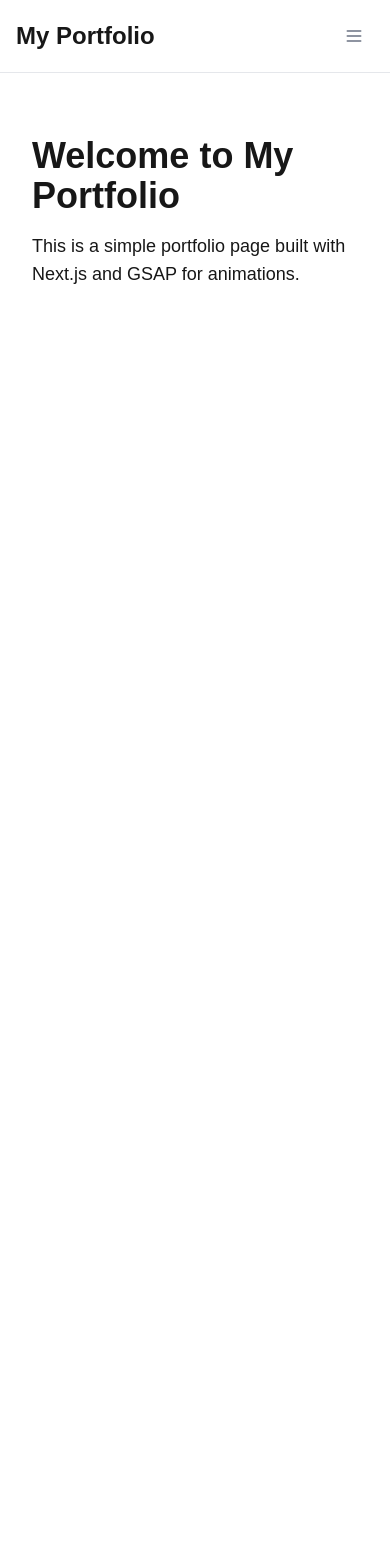
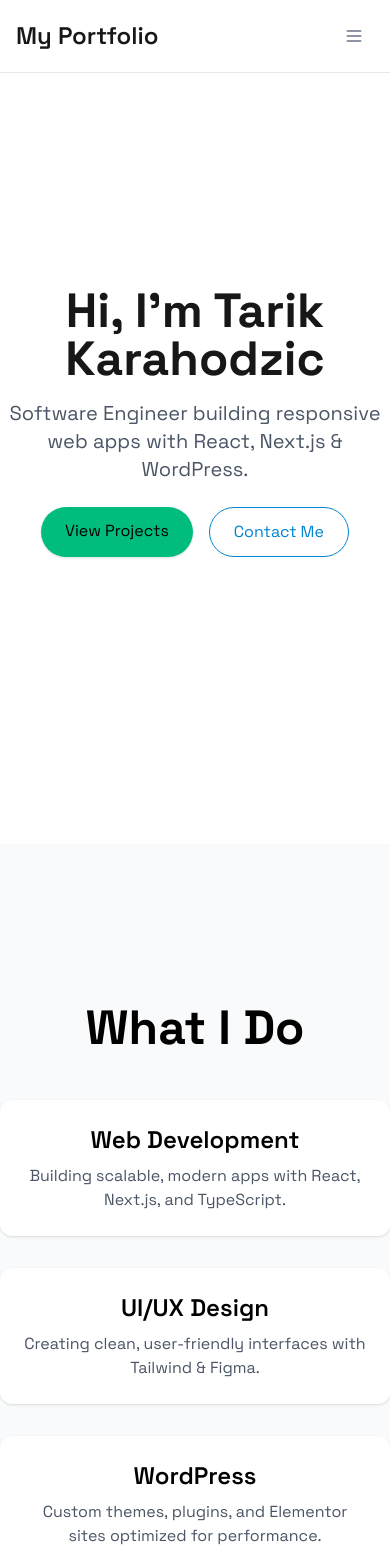
Before and after one commit to TarikKarahodzic/portfolio-website, a Next.js app: page / in a window 390 px wide. Shown: the top 1561 px of the page. Before the commit the page ends 844 px from the top, so only its background shows below. Built offline with nearby package versions, Linux system fonts and the light colour scheme.

Commit message:
Added stuff to homepage

```diff
--- a/app/about/page.tsx
+++ b/app/about/page.tsx
@@ -74,7 +74,7 @@ export default function Page() {
                   <div className="absolute left-1/2 z-10 -translate-x-1/2">
                     {/* arm from line to card */}
                     <span
-                      className={`absolute top-1/2 -translate-y-1/2 ${isLeft ? "left-3" : "right-3"} h-0.5 w-14 bg-white/40`}
+                      className={`absolute top-1/2 -translate-y-1/2 ${isLeft ? "right-3" : "left-3"} h-0.5 w-14 bg-white/40`}
                       aria-hidden
                     />
                     {/* main dot */}
--- a/app/layout.tsx
+++ b/app/layout.tsx
@@ -13,8 +13,8 @@ export const metadata = {
 
 export default function RootLayout({ children }) {
   return (
-    <html lang="en" className={spaceGrotesk.className}>
-      <body className="pt-26 pb-20">
+    <html lang="en">
+      <body className={`${spaceGrotesk.className} pb-20`}>
         <Navbar />
         {children}
       </body>
--- a/app/page.tsx
+++ b/app/page.tsx
@@ -1,18 +1,115 @@
 'use client';
 
 import React from "react";
+import { FaReact, FaWordpress, FaGithub } from "react-icons/fa";
+import { SiNextdotjs, SiTailwindcss, SiSupabase, SiTypescript, SiPython } from "react-icons/si";
 
 export default function Home() {
 
   return (
-    <main className="p-8">
-      <h1 className="text-4xl font-bold">
-        Welcome to My Portfolio
-      </h1>
+    <main className="">
+      <section className="h-screen flex flex-col justify-center items-center text-center">
+        <h1 className="text-5xl font-bold">Hi, I’m Tarik Karahodzic</h1>
+        <p className="mt-4 text-xl text-gray-600">
+          Software Engineer building responsive web apps with React, Next.js & WordPress.
+        </p>
+        <div className="mt-6 flex gap-4">
+          <a href="/projects" className="px-6 py-3 bg-emerald-500 text-black rounded-full shadow hover:bg-sky-600 hover:text-white">
+            View Projects
+          </a>
+          <a href="/contact" className="px-6 py-3 border border-sky-600 text-sky-600 rounded-full hover:bg-sky-600 hover:text-white">
+            Contact Me
+          </a>
+        </div>
+      </section>
 
-      <p className="mt-4 text-lg">
-        This is a simple portfolio page built with Next.js and GSAP for animations.
-      </p>
-    </main>
+      <section className="py-40 bg-gray-50 text-center">
+        <h2 className="text-5xl font-bold mb-12 text-black">What I Do</h2>
+        <div className="grid md:grid-cols-3 gap-8 max-w-5xl mx-auto">
+          <div className="p-6 bg-white shadow rounded-xl">
+            <h3 className="text-2xl font-semibold mb-2 text-black">Web Development</h3>
+            <p className="text-gray-600">Building scalable, modern apps with React, Next.js, and TypeScript.</p>
+          </div>
+          <div className="p-6 bg-white shadow rounded-xl text-black">
+            <h3 className="text-2xl font-semibold mb-2">UI/UX Design</h3>
+            <p className="text-gray-600">Creating clean, user-friendly interfaces with Tailwind & Figma.</p>
+          </div>
+          <div className="p-6 bg-white shadow rounded-xl text-black">
+            <h3 className="text-2xl font-semibold mb-2">WordPress</h3>
+            <p className="text-gray-600">Custom themes, plugins, and Elementor sites optimized for performance.</p>
+          </div>
+        </div>
+      </section>
+
+      <section className="py-35 text-center">
+        <h2 className="text-5xl font-bold mb-12">Featured Projects</h2>
+        <div className="grid md:grid-cols-3 gap-8 max-w-6xl mx-auto">
+          <a href="/projects/barbershop" className="group block bg-gray-100 rounded-xl overflow-hidden shadow hover:shadow-lg">
+            <img src="/projects/barbershop.png" alt="Barbershop App" className="w-full h-48 object-cover group-hover:scale-105 transition" />
+            <div className="p-4">
+              <h3 className="text-xl font-semibold">Barbershop Booking App</h3>
+              <p className="text-gray-600">React Native + Supabase</p>
+            </div>
+          </a>
+          <a href="/projects/portfolio" className="group block bg-gray-100 rounded-xl overflow-hidden shadow hover:shadow-lg">
+            <img src="/projects/portfolio.png" alt="Portfolio Website" className="w-full h-48 object-cover group-hover:scale-105 transition" />
+            <div className="p-4">
+              <h3 className="text-xl font-semibold">Portfolio Website</h3>
+              <p className="text-gray-600">Next.js + Tailwind</p>
+            </div>
+          </a>
+          <a href="/projects/teca" className="group block bg-gray-100 rounded-xl overflow-hidden shadow hover:shadow-lg">
+            <img src="/projects/teca.png" alt="TECA Platform" className="w-full h-48 object-cover group-hover:scale-105 transition" />
+            <div className="p-4">
+              <h3 className="text-xl font-semibold">TECA Design Platform</h3>
+              <p className="text-gray-600">WordPress + BuddyPress</p>
+            </div>
+          </a>
+        </div>
+        <div className="mt-15">
+          <a href="/projects" className="px-6 py-3 bg-indigo-600 text-white rounded-full shadow hover:bg-indigo-700">
+            See All Projects
+          </a>
+        </div>
+      </section>
+
+
+      <section className="py-20 bg-gray-50 text-center">
+        <h2 className="text-5xl font-bold mb-12 text-black">What People Say</h2>
+        <div className="max-w-3xl mx-auto space-y-8">
+          <blockquote className="p-6 bg-white shadow rounded-xl">
+            <p className="text-lg italic text-gray-700">“Tarik is a fast learner and delivers projects with great attention to detail. His frontend skills stand out.”</p>
+            <footer className="mt-4 text-sm font-semibold text-black">— Mentor at OnRush Studio</footer>
+          </blockquote>
+          <blockquote className="p-6 bg-white shadow rounded-xl">
+            <p className="text-lg italic text-gray-700">“Working with Tarik was seamless — professional, reliable, and creative.”</p>
+            <footer className="mt-4 text-sm font-semibold text-black">— Client Feedback</footer>
+          </blockquote>
+        </div>
+      </section>
+
+      <section className="py-20 text-center">
+        <h2 className="text-5xl font-bold mb-12">Tech I Work With</h2>
+        <div className="flex justify-center gap-10 flex-wrap">
+          <FaReact className="text-3xl" title="React" />
+          <SiNextdotjs className="text-3xl" title="Next.js" />
+          <SiTailwindcss className="text-3xl" title="Tailwind CSS" />
+          <FaWordpress className="text-3xl" title="WordPress" />
+          <SiSupabase className="text-3xl" title="Supabase" />
+          <SiPython className="text-3xl" title="Python" />
+          <FaGithub className="text-3xl" title="GitHub" />
+        </div>
+      </section>
+
+      <section className="py-20 bg-indigo-600 text-white text-center">
+        <h2 className="text-5xl font-bold mb-6">Let’s Build Something Amazing</h2>
+        <p className="mb-8 text-lg">I’m always open to freelance projects, collaborations, or job opportunities.</p>
+        <a href="/contact" className="px-6 py-3 bg-white text-indigo-600 font-semibold rounded-full shadow hover:bg-gray-100">
+          Contact Me
+        </a>
+      </section>
+
+
+    </main >
   );
 }
--- a/components/Navbar.tsx
+++ b/components/Navbar.tsx
@@ -68,8 +68,8 @@ export default function Navbar() {
               <Link
                 href="/projects"
                 className={`block py-2 px-3 rounded md:p-0 ${pathname === "/projects"
-                    ? "text-white bg-blue-700 md:bg-transparent md:text-blue-700 md:dark:text-blue-500"
-                    : "text-gray-900 hover:bg-gray-100 md:hover:bg-transparent md:hover:text-blue-700 dark:text-white md:dark:hover:text-blue-500 dark:hover:bg-gray-700 dark:hover:text-white"
+                  ? "text-white bg-blue-700 md:bg-transparent md:text-blue-700 md:dark:text-blue-500"
+                  : "text-gray-900 hover:bg-gray-100 md:hover:bg-transparent md:hover:text-blue-700 dark:text-white md:dark:hover:text-blue-500 dark:hover:bg-gray-700 dark:hover:text-white"
                   }`}
               >
                 Projects
--- a/package.json
+++ b/package.json
@@ -13,6 +13,7 @@
     "next": "^15.4.6",
     "react": "^19.1.0",
     "react-dom": "^19.1.0",
+    "react-icons": "^5.5.0",
     "resend": "^6.0.0",
     "zod": "^4.0.15"
   },
```
Also changed, not shown: 1 other file (tests, documents, lock files or other folders).
